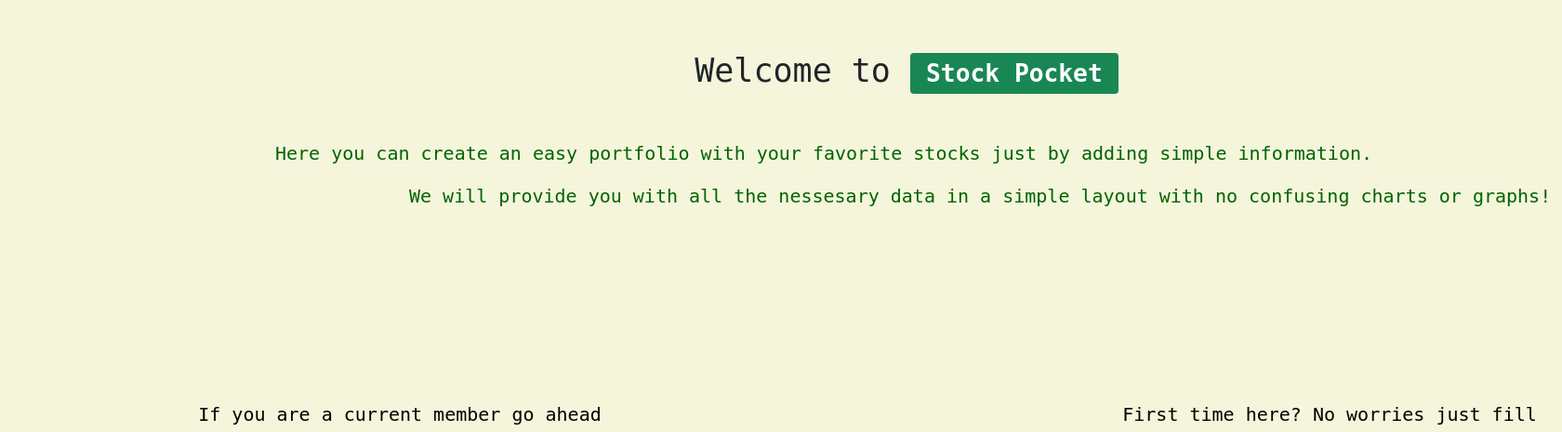
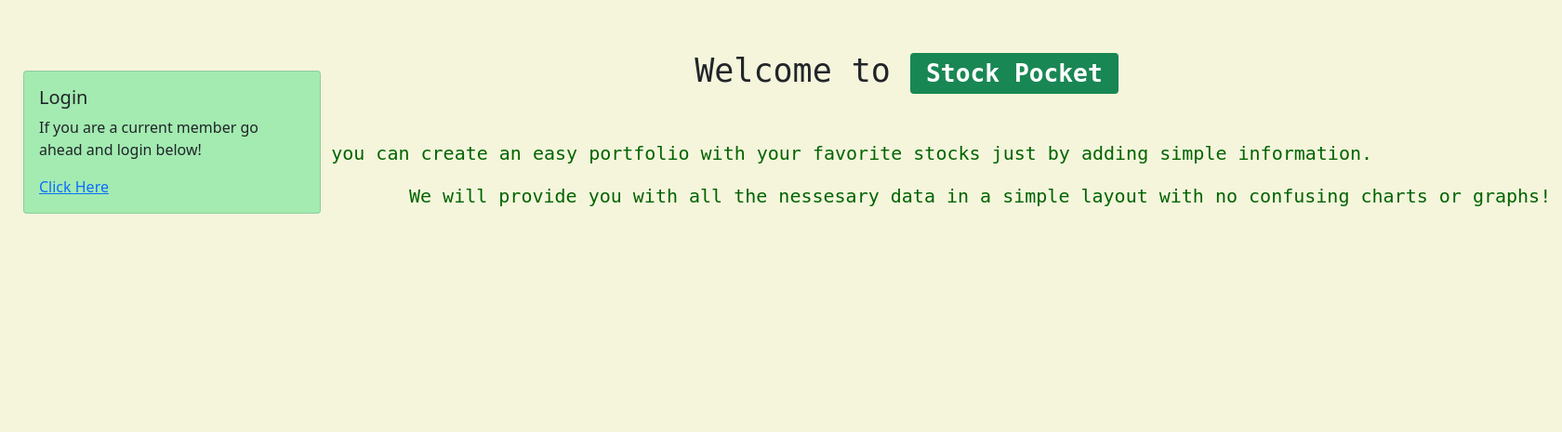
Before and after one commit to Dthakkar18/Stock-Pocket, a Django app: page / in a window 1680 px wide; the page is wider, and only the part inside the window is pictured. Shown: the top 465 px of that part at 93% size. Run offline with Django 3.2, Linux system fonts and the light colour scheme.

Commit message:
Update
- trying to make landing page look better

```diff
--- a/people/forms.py
+++ b/people/forms.py
@@ -5,23 +5,28 @@ from django.contrib.auth.forms import UserCreationForm, UsernameField
 
 User = get_user_model()
 
+# not using this form (created my own custom one)
 class addStockForm(forms.Form):
     company_name = forms.CharField()
     company_ticker = forms.CharField()
     shares = forms.FloatField()
     avg_share_price = forms.FloatField()
 
+# not using this form (created my own custom one)
 class updateStockForm(forms.Form):
     company_ticker = forms.CharField()
     shares = forms.FloatField()
     avg_share_price = forms.FloatField()
 
+# not using this form (created my own custom one)
 class deleteStockForm(forms.Form):
     company_ticker = forms.CharField()
 
+# not using this form (created my own custom one)
 class detailStockForm(forms.Form):
     company_ticker = forms.CharField()
 
+# not using this form (created my own custom one)
 class loginForm(forms.Form):
     username = forms.CharField()
     password = forms.CharField()
--- a/people/templates/people/landing_page.html
+++ b/people/templates/people/landing_page.html
@@ -105,6 +105,13 @@
         height: 200px;
     }
 
+    #cardOne{
+        position: relative;
+        left: 25px;
+        background-color: #A3EBB1;
+
+    }
+
     </style>
 
     <body>
@@ -119,6 +126,16 @@
                 a simple layout with no confusing charts or graphs!
             </p2>
         </div>
+
+
+        <div id="cardOne" class="card" style="width: 20rem;">
+            <div class="card-body">
+                <h5 class="card-title">Login</h5>
+                <p7 class="card-text">If you are a current member go ahead and login below!</p>
+                <a href="/login" class="card-link">Click Here</a>
+            </div>
+        </div>
+
 
         <div id="login">
             <form method="post" id="toLogin">
```
